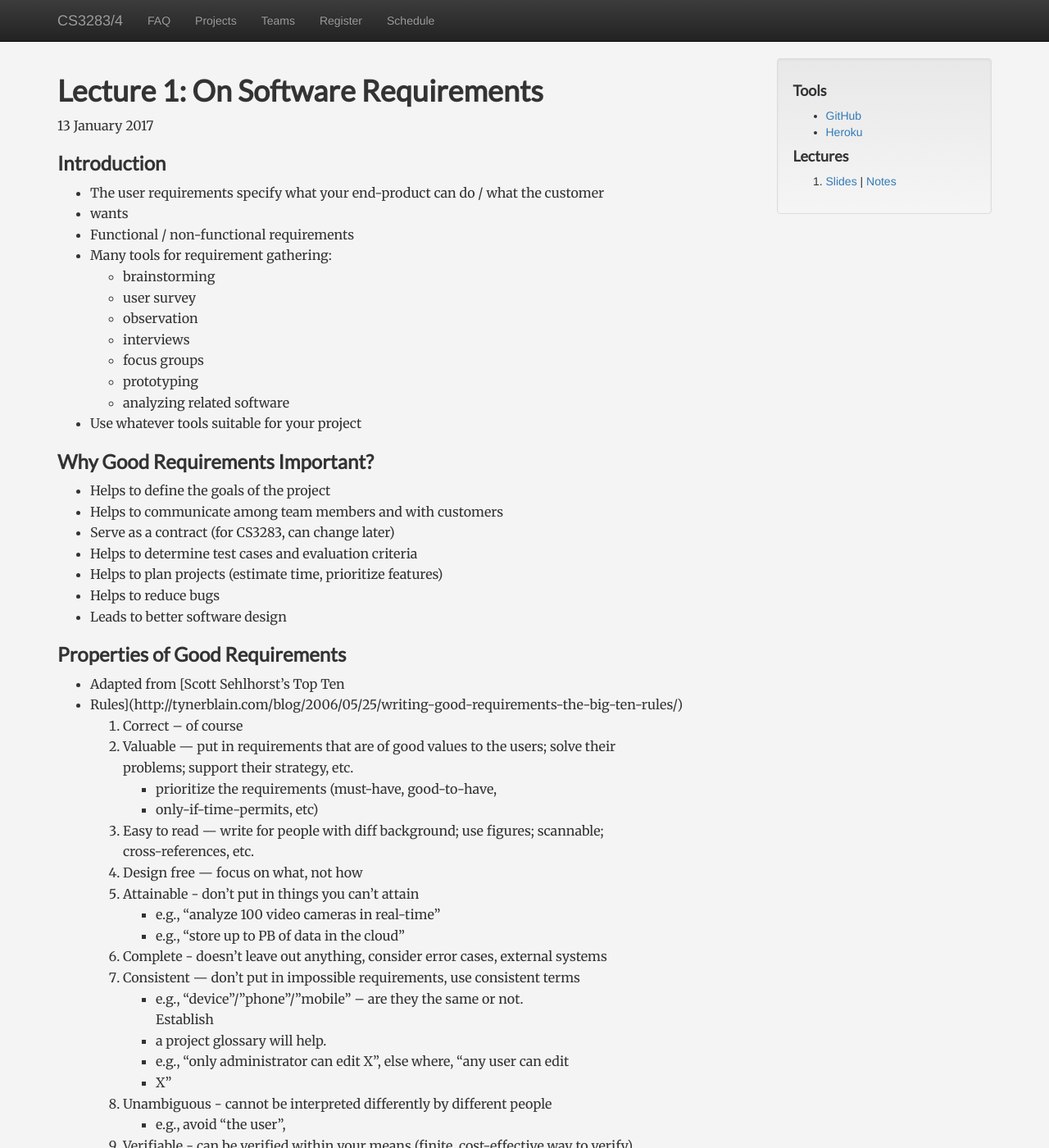
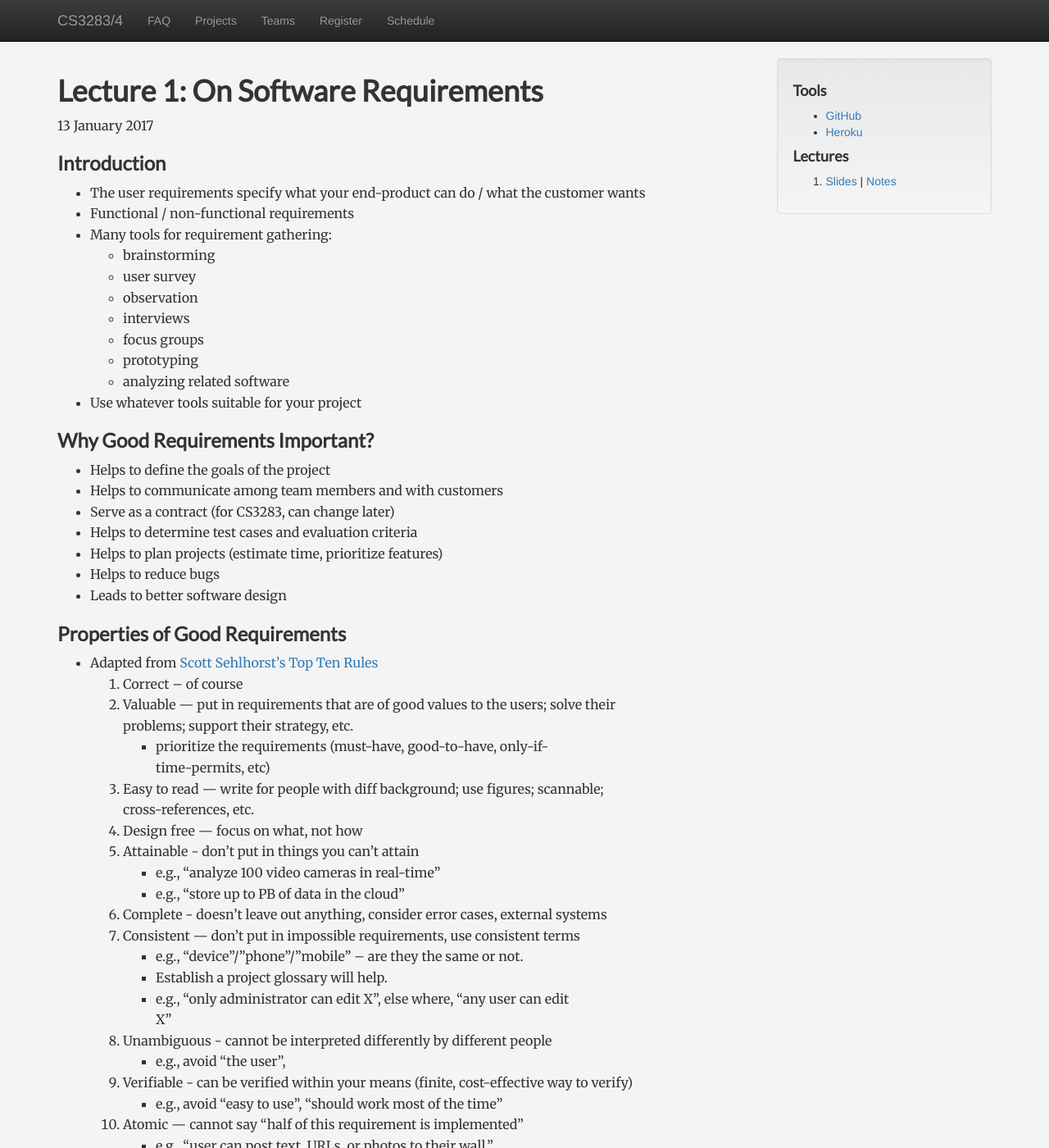
Before and after one commit to nus-mtp/1617, a Jekyll site: the page built from n1-requirements.md, in a window 1280 px wide and 1400 px high. Shown: the whole window at 82% size. Built offline with Jekyll 4.4.1, drawn with Linux system fonts in a browser that asks for light colours; nearby versions of some CDN libraries.

Commit message:
Fixed some typos

```diff
--- a/n1-requirements.md
+++ b/n1-requirements.md
@@ -7,8 +7,7 @@ title: On Software Requirements
 13 January 2017
 
 ### Introduction
-* The user requirements specify what your end-product can do / what the customer
-* wants
+* The user requirements specify what your end-product can do / what the customer wants
 * Functional / non-functional requirements
 * Many tools for requirement gathering:
     * brainstorming
@@ -30,13 +29,11 @@ title: On Software Requirements
 * Leads to better software design
 
 ### Properties of Good Requirements
-* Adapted from [Scott Sehlhorst’s Top Ten
-* Rules](http://tynerblain.com/blog/2006/05/25/writing-good-requirements-the-big-ten-rules/)
+* Adapted from [Scott Sehlhorst’s Top Ten Rules](http://tynerblain.com/blog/2006/05/25/writing-good-requirements-the-big-ten-rules/)
    1. Correct -- of course
    1. Valuable — put in requirements that are of good values to the users; solve
 their problems; support their strategy, etc.
-       * prioritize the requirements (must-have, good-to-have,
-       * only-if-time-permits, etc)
+       * prioritize the requirements (must-have, good-to-have, only-if-time-permits, etc)
    2. Easy to read — write for people with diff background; use figures;
 scannable; cross-references, etc.
    3. Design free — focus on what, not how
@@ -46,10 +43,9 @@ scannable; cross-references, etc.
    5. Complete - doesn't leave out anything, consider error cases, external
 systems
    6. Consistent — don’t put in impossible requirements, use consistent terms
-       * e.g., "device"/"phone"/"mobile" -- are they the same or not.  Establish
-       * a project glossary will help.
-       * e.g., "only administrator can edit X", else where, "any user can edit
-       * X"
+       * e.g., "device"/"phone"/"mobile" -- are they the same or not.
+       * Establish a project glossary will help.
+       * e.g., "only administrator can edit X", else where, "any user can edit X"
    7. Unambiguous - cannot be interpreted differently by different people
        * e.g., avoid "the user",
    8. Verifiable - can be verified within your means (finite, cost-effective way
```
